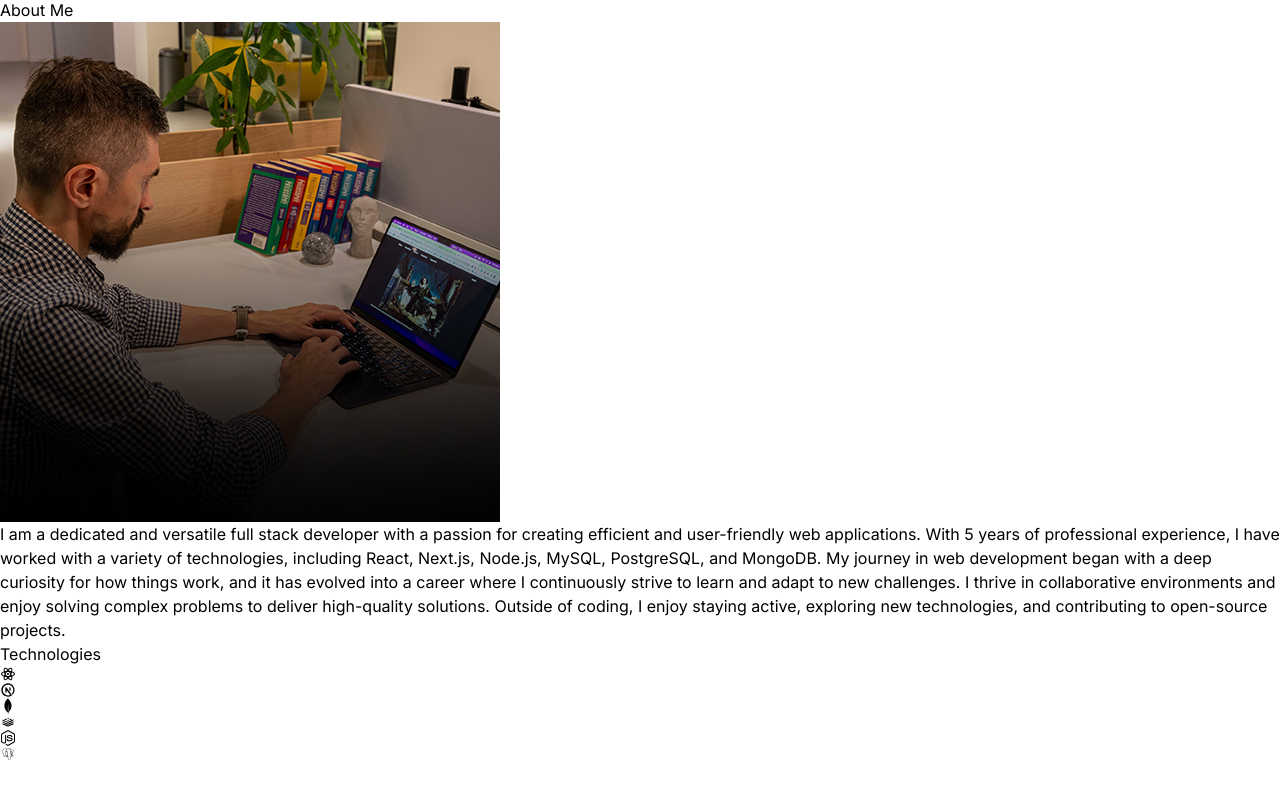
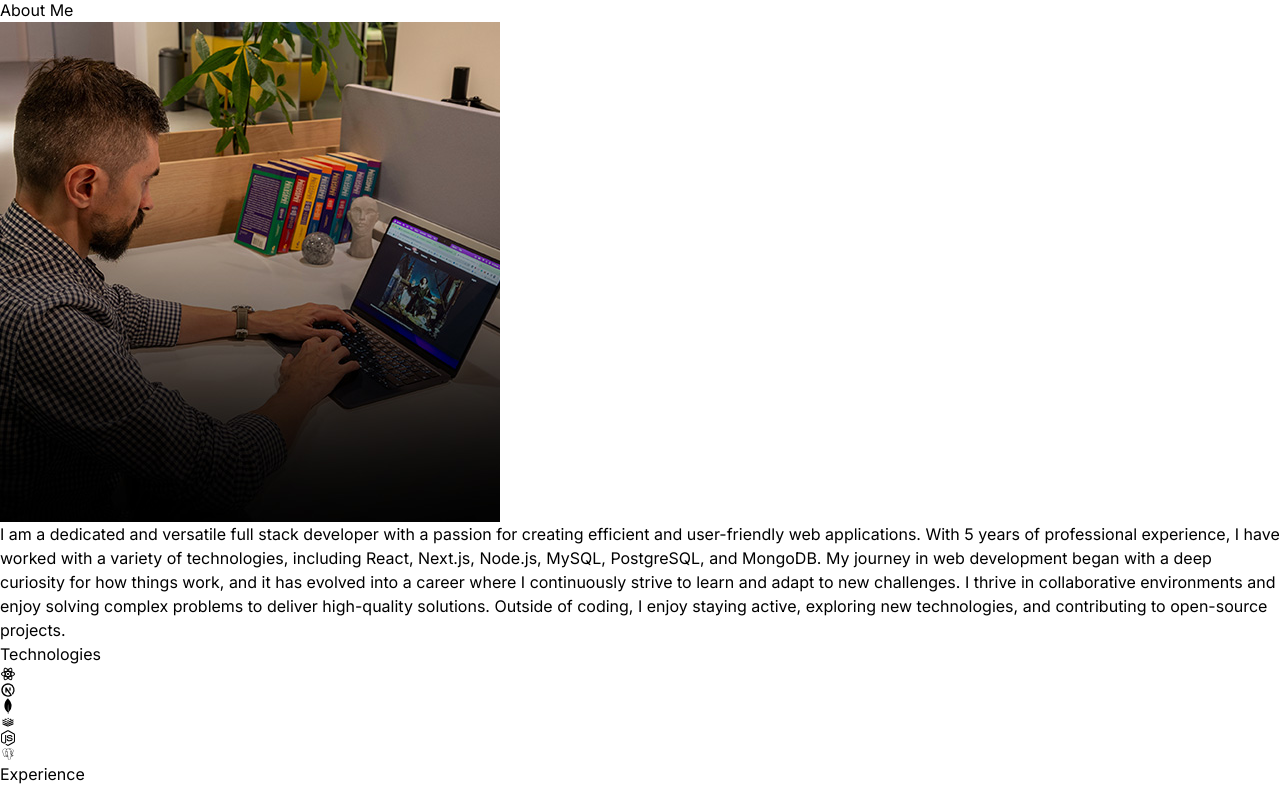
Before and after one commit to mazzyy/react_portfolio, a React (Vite) app: page / in a window 1280 px wide. Shown: the part 780-1566 px from the top of the page. Before the commit the page ends 1542 px from the top, so only its background shows below. Built offline with nearby package versions, Linux system fonts and the light colour scheme.

Commit message:
Experience added

```diff
--- a/src/App.jsx
+++ b/src/App.jsx
@@ -1,4 +1,5 @@
 import About from "./components/About";
+import Experience from "./components/Experience";
 import Hero from "./components/Hero";
 import Navbar from "./components/navbar";
 import Technologies from "./components/Technologies";
@@ -15,6 +16,7 @@ const App = () => {
         <Hero />
         <About />
         <Technologies />
+        <Experience />
       </div>
     </div>
   );
--- /dev/null
+++ b/src/components/Experience.jsx
@@ -0,0 +1,9 @@
+const Experience = () => {
+  return (
+    <div className="border-b border-neutral-900 pb-4">
+      <h1 className="my-20 text-center text-4xl"> Experience</h1>
+    </div>
+  );
+};
+
+export default Experience;
```
